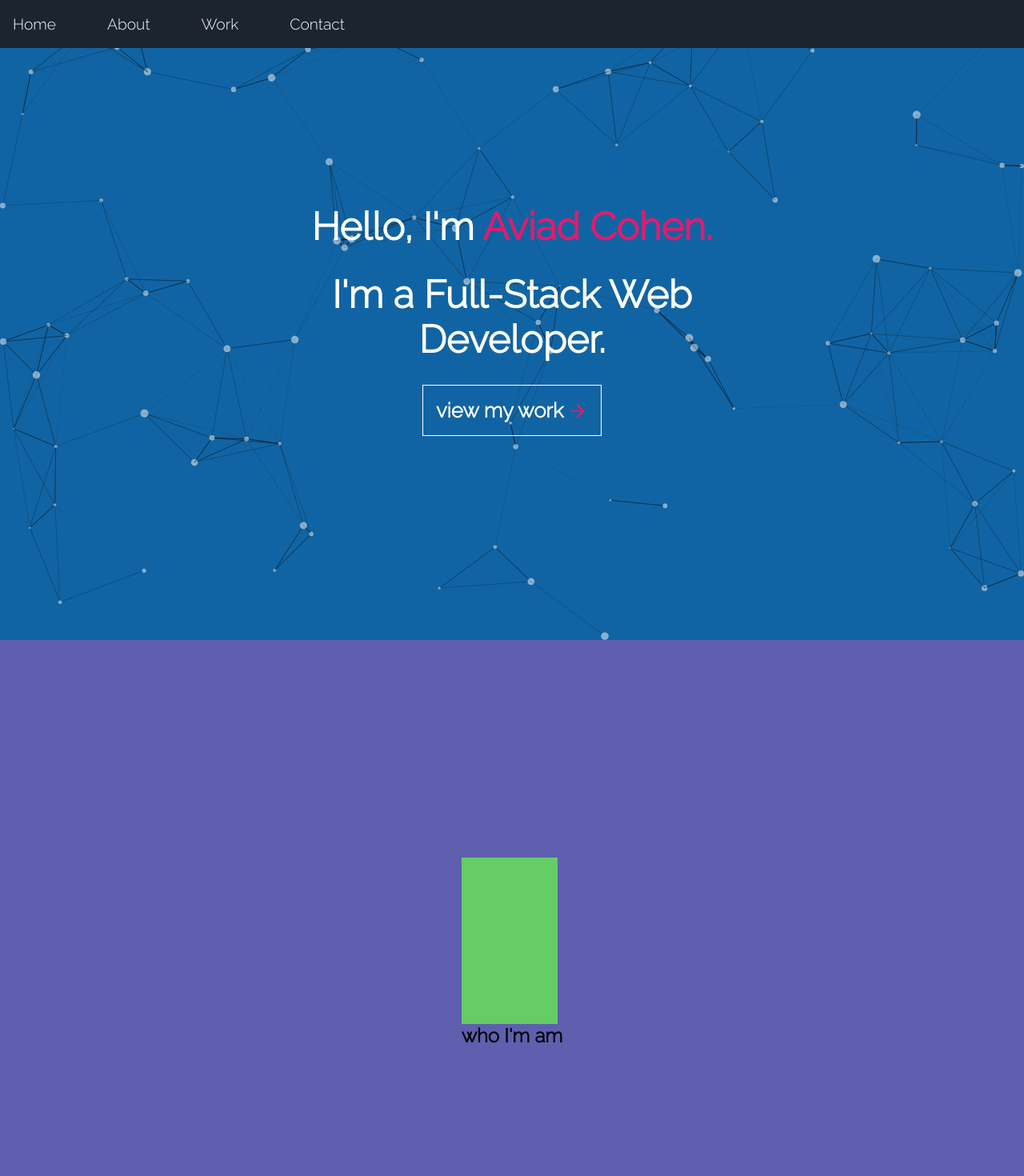
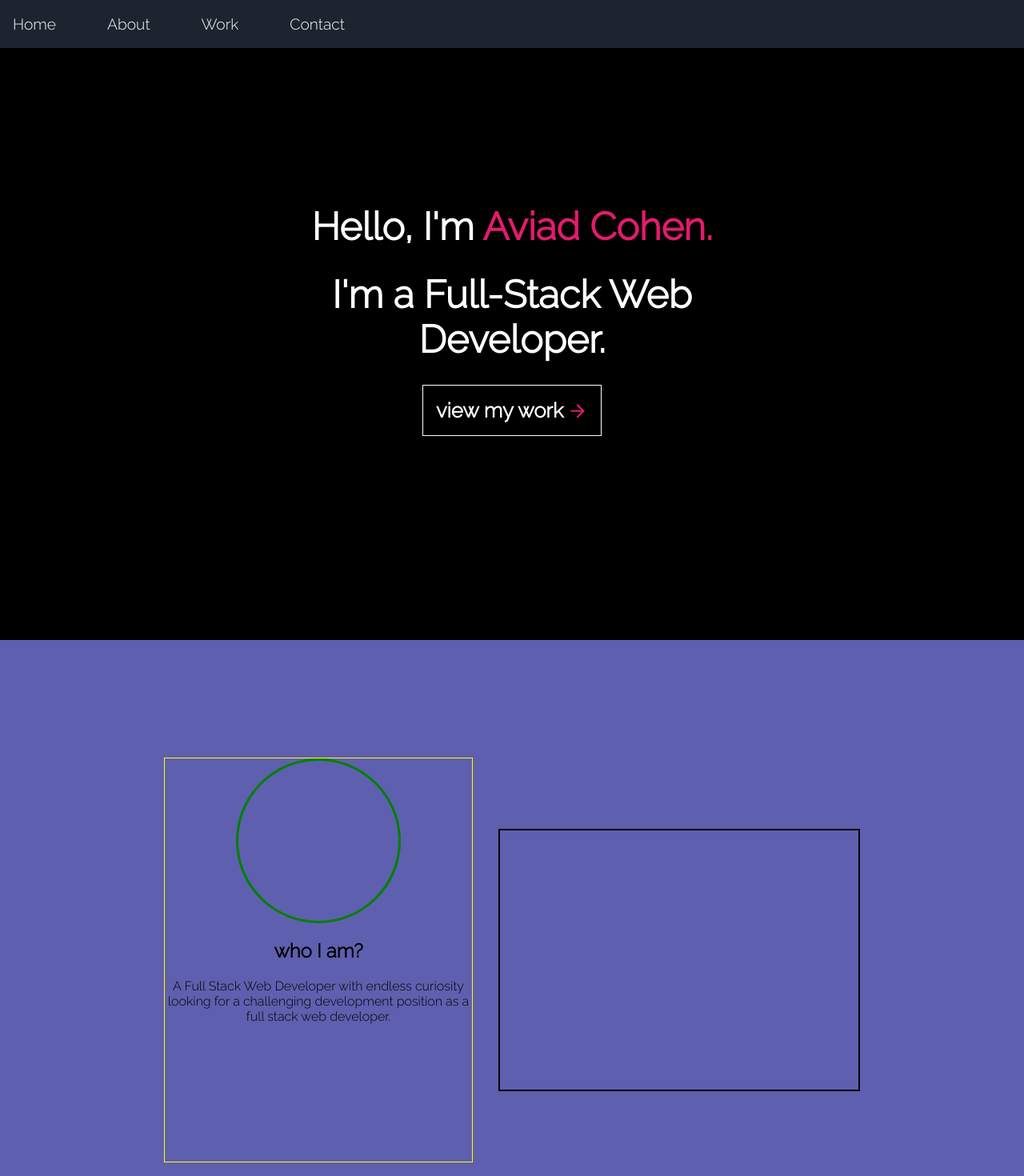
Before and after one commit to aviadc/portfolio, a React (Create React App) app: page / in a window 1280 px wide. Shown: the top 1470 px of the page at 80% size. Built offline with nearby package versions, Linux system fonts and the light colour scheme.

Commit message:
about skills

```diff
--- a/src/components/ParticlesIntro/index.js
+++ b/src/components/ParticlesIntro/index.js
@@ -21,77 +21,81 @@ const ParticlesIntro = () => {
         id="tsparticles"
         init={particlesInit}
         loaded={particlesLoaded}
+        canvasClassName="particle-canvas"
         options={{
+          fullScreen: {
+            enable: true
+          },
+          detectRetina: true,
           background: {
-            color: {
-              value: "#1164A3",
+            color: "#000"
+          },
+          fpsLimit: 60,
+          emitters: {
+            direction: "top",
+            life: {
+              count: 0,
+              duration: 0.08,
+              delay: 0.1
             },
-          },
-          fpsLimit: 120,
-          interactivity: {
-            events: {
-              onClick: {
-                enable: true,
-                mode: "push",
-              },
-              onHover: {
-                enable: true,
-                mode: "repulse",
-              },
-              resize: true,
+            rate: {
+              delay: 0.15,
+              quantity: 1
             },
-            modes: {
-              push: {
-                quantity: 4,
-              },
-              repulse: {
-                distance: 200,
-                duration: 0.4,
-              },
+            size: {
+              width: 100,
+              height: 0
             },
+            position: {
+              y: 100,
+              x: 50
+            }
           },
           particles: {
-            color: {
-              value: "#ffffff",
+            number: {
+              value: 0
             },
-            links: {
-              color: "#000000",
-              distance: 150,
-              enable: true,
-              opacity: 0.5,
-              width: 1,
+            life: {
+              count: 5
             },
-            collisions: {
-              enable: true,
+            shape: {
+              type: "line"
+            },
+            size: {
+              value: 50,
+              animation: {
+                enable: true,
+                sync: true,
+                speed: 1,
+                startValue: "max",
+                destroy: "min"
+              }
+            },
+            stroke: {
+              color: {
+                value: "#2BFFE6"
+              },
+              width: 1
+            },
+            rotate: {
+              path: true,
+              value: 180
             },
             move: {
-              direction: "none",
+              straight: true,
               enable: true,
+              speed: { min: 10, max: 20 },
               outModes: {
-                default: "bounce",
+                default: "destroy",
+                top: "none"
               },
-              random: false,
-              speed: 6,
-              straight: false,
-            },
-            number: {
-              density: {
+              trail: {
+                fillColor: "#000",
                 enable: true,
-                area: 800,
-              },
-              value: 80,
-            },
-            opacity: {
-              value: 0.5,
-            },
-            shape: {
-              type: "circle",
-            },
-            size: {
-              value: { min: 1, max: 5 },
-            },
-          },
-          detectRetina: true,
+                length: 3
+              }
+            }
+          }
         }}
       />
     </div>
--- a/src/components/pages/About/about.scss
+++ b/src/components/pages/About/about.scss
@@ -4,23 +4,44 @@
     justify-content: center;
     align-items: center;
     background-color: #5f5faf;
+}
 
+.about-inner{
+    height: 90vh;
+    width: 100%;
+    display: flex;
+    justify-content: center;
+    align-items: center;
+    gap: 2rem;
+}
 
+.about-left{
+    display: flex;
+    flex-direction: column;
+    align-items: center;
+    border: 1px solid yellow;
+    height: 70%;
+    width: 30%;
 }
 
 .about-image {
-    float: left;
-    border-right: 30px solid #6C6;
-    border-top: 52px solid transparent;
-    border-bottom: 52px solid transparent;
+    height: 200px;
+    width: 200px;
+    border-radius: 50%;
+    border: 3px solid green
+}
 
-    float: left;
-    width: 60px;
-    height: 104px;
-    background-color: #6C6;
+.about-description{
+    h2{
+        text-align: center;
+    }
+    div{
+        text-align: center;
+    }
+}
 
-    float: left;
-    border-left: 30px solid #6C6;
-    border-top: 52px solid transparent;
-    border-bottom: 52px solid transparent;
+.about-right{
+    width: 35%;
+    height: 45%;
+    border: 2px solid black;
 }
--- a/src/components/pages/About/index.js
+++ b/src/components/pages/About/index.js
@@ -4,15 +4,23 @@ import "./about.scss"
 const About = () => {
   return (
     <div className='about-container' id='about'>
+      <div className='about-inner'>
         <div className='about-left'>
           <div className='about-image'>
 
           </div>
           <div className='about-description'>
-          <h2>who I'm am</h2>
+            <h2>who I am?</h2>
+            <div>
+              A Full Stack Web Developer with endless
+              curiosity looking for a challenging
+              development position as a full stack web
+              developer.
+            </div>
           </div>
         </div>
         <div className='about-right'>
+        </div>
       </div>
     </div>
   )
```
Also changed, not shown: src/components/SkillRange/index.js (added, +16 -0 lines), src/components/SkillRange/skillRange.scss (added). Lines whose indentation alone changed are shown as unchanged.
